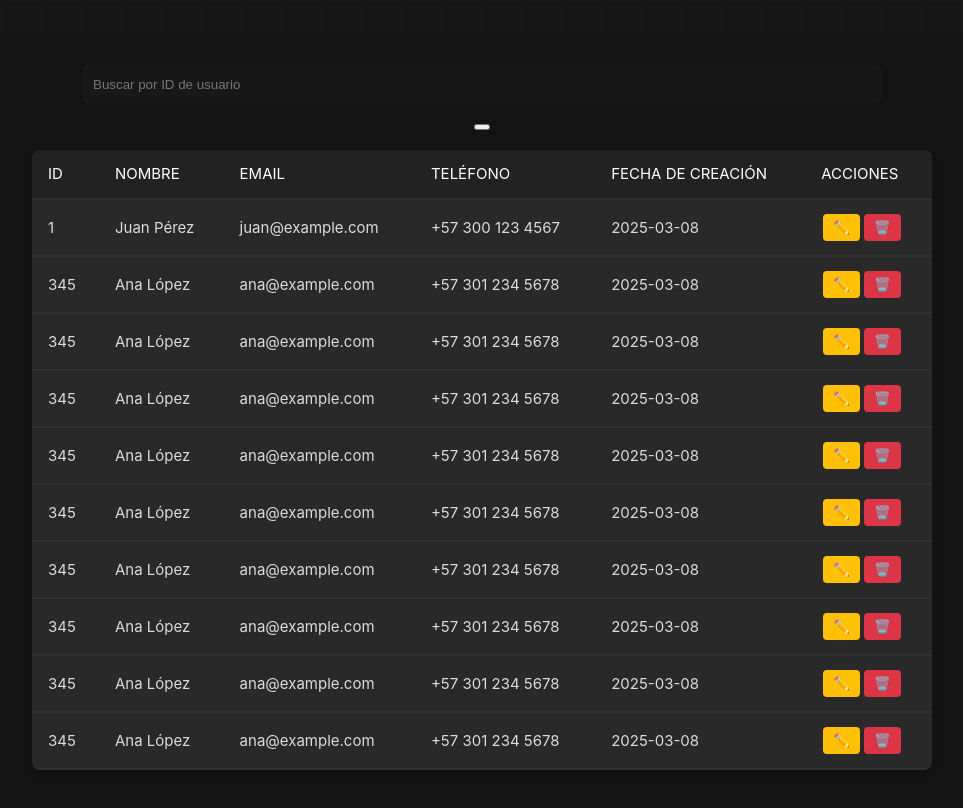
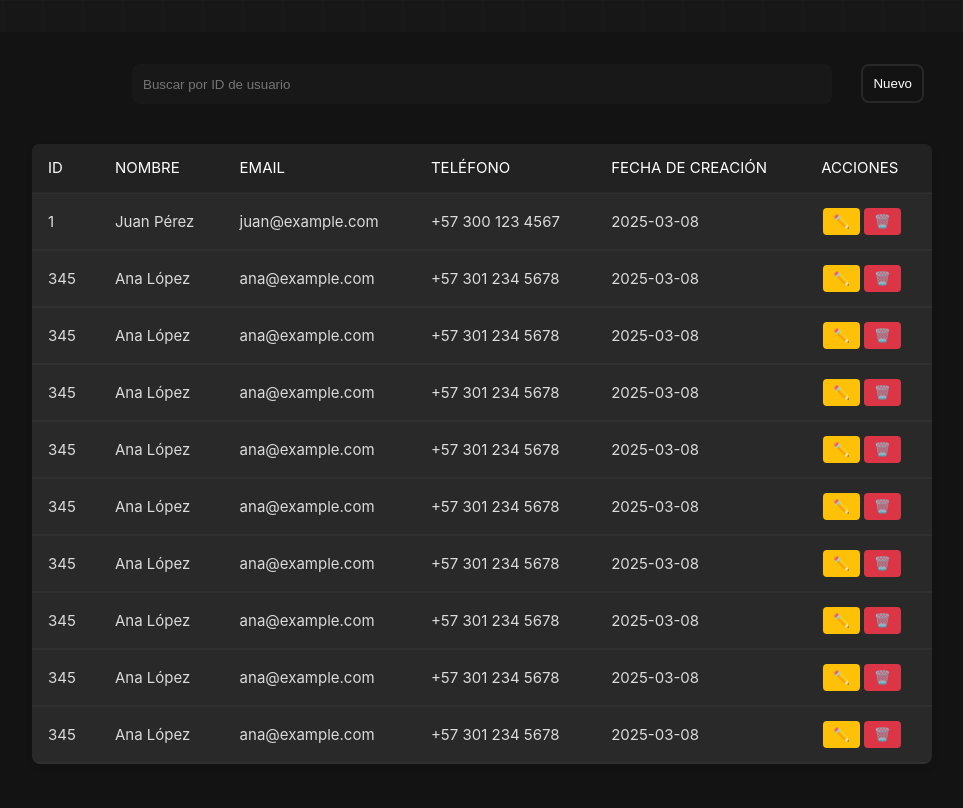
Before and after one commit to sb4ss/clientes-vue, a Vue app: page / in a window 1280 px wide. Shown: the top 808 px of the page, without its empty margins (158-1121 px from the left). Built offline with nearby package versions, Linux system fonts and the light colour scheme.

Commit message:
[FIX] Table th bug

```diff
--- a/src/App.vue
+++ b/src/App.vue
@@ -91,11 +91,25 @@ const filteredUsers = computed(() => {
       type="text"
       placeholder="Buscar por ID de usuario"
     />
-    <button class="addUser"></button>
+    <button class="addUser">Nuevo</button>
     <Table :users="filteredUsers" />
   </div>
 </template>
 <style scoped>
+.addUser {
+  right: 60px;
+  position: absolute;
+  background-color: transparent;
+  color: white;
+  padding: 10px;
+  border-radius: 8px;
+  border: 2px solid rgba(71, 71, 71, 0.397);
+  cursor: pointer;
+}
+
+.addUser:hover {
+  background-color: rgba(71, 71, 71, 0.397);
+}
 .user-table {
   position: relative;
   border-radius: 10px;
@@ -106,13 +120,14 @@ const filteredUsers = computed(() => {
   background-color: rgb(19, 19, 19);
   padding: 2rem;
   min-height: 30px;
+  min-width: 1000px;
 }
 input {
   outline: none;
   height: 40px;
   color: white;
   background-color: rgba(61, 61, 61, 0.137);
-  width: 800px;
+  width: 700px;
   padding: 10px;
   margin-bottom: 20px;
   border-radius: 8px;
--- a/src/components/Table.vue
+++ b/src/components/Table.vue
@@ -9,7 +9,7 @@ defineProps({
     <table>
       <thead>
         <tr>
-          <th>ID</th>
+          <th class="id">ID</th>
           <th>Nombre</th>
           <th>Email</th>
           <th>Teléfono</th>
@@ -34,7 +34,9 @@ defineProps({
   </div>
 </template>
 <style scoped>
-/* Contenedor para centrar la tabla */
+.id {
+  min-width: 50px;
+}
 .table-container {
   display: flex;
   justify-content: center;
@@ -43,7 +45,8 @@ defineProps({
 
 /* Estilos generales de la tabla */
 table {
-  width: 900px;
+  min-width: 900px;
+  max-width: 900px;
   border-collapse: collapse;
   background: #292929;
   box-shadow: 0px 4px 6px rgba(0, 0, 0, 0.1);
```
